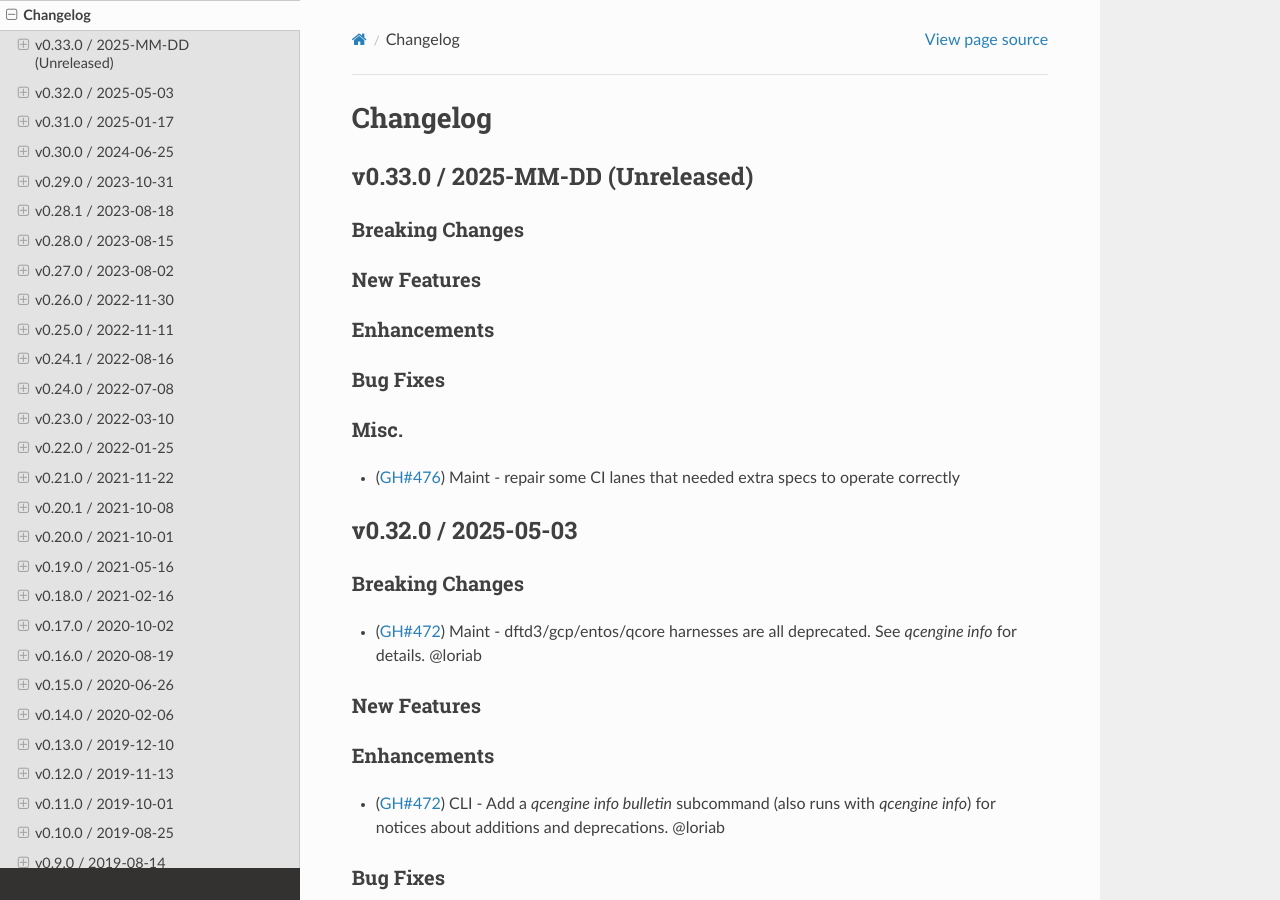
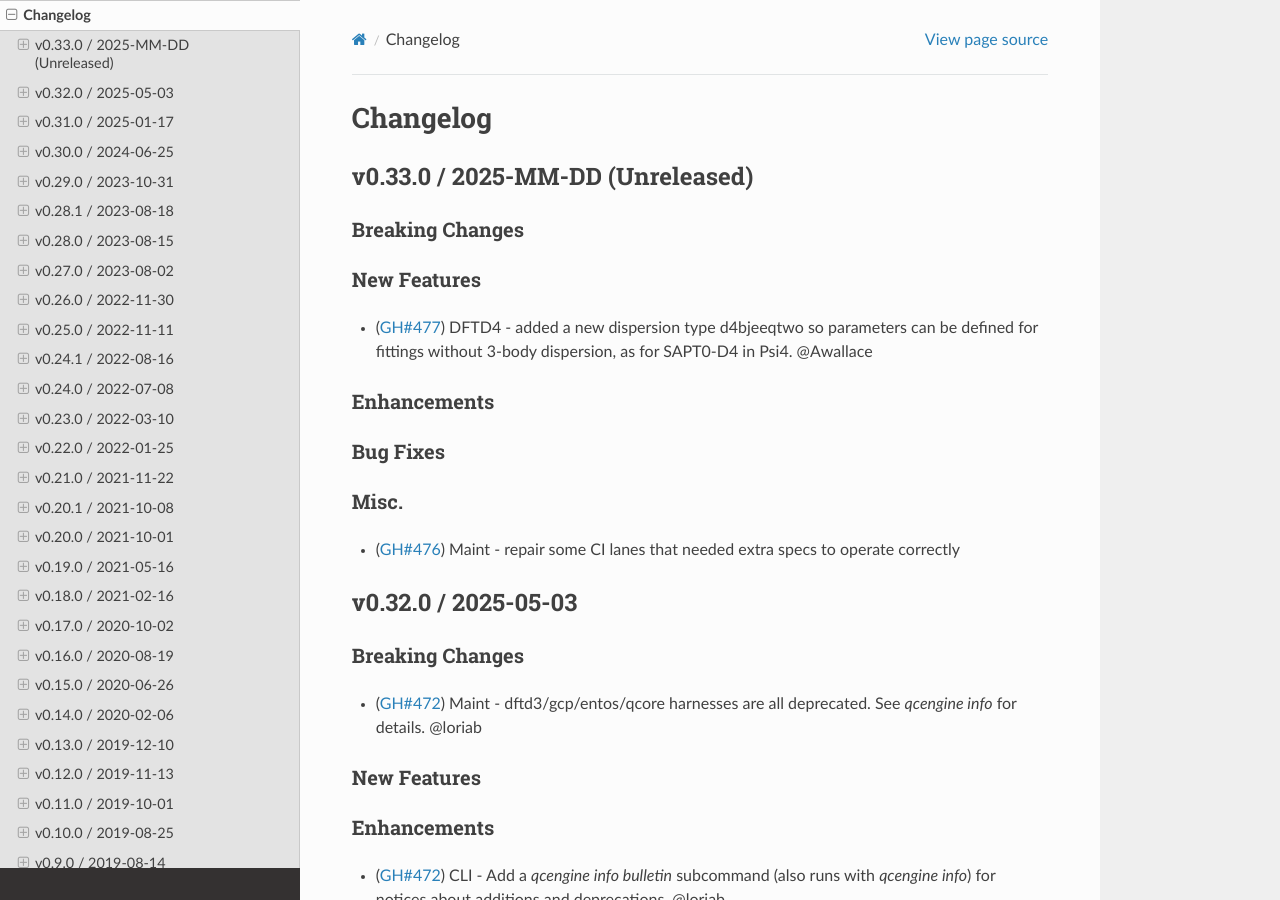
Before and after one commit to MolSSI/QCEngine, a Sphinx documentation site: the page built from docs/source/changelog.rst, in a window 1280 px wide and 900 px high. Built offline with Sphinx 7.4.7 and the Read the Docs theme 3.1.0, drawn with Linux system fonts in a browser that asks for light colours; the version number could not be read and is left out.

Commit message:
Update changelog.rst

```diff
--- a/docs/source/changelog.rst
+++ b/docs/source/changelog.rst
@@ -36,6 +36,8 @@ Breaking Changes
 
 New Features
 ++++++++++++
+- (:pr:`477`) DFTD4 - added a new dispersion type d4bjeeqtwo so parameters can be defined
+  for fittings without 3-body dispersion, as for SAPT0-D4 in Psi4. @Awallace
 
 Enhancements
 ++++++++++++
```
